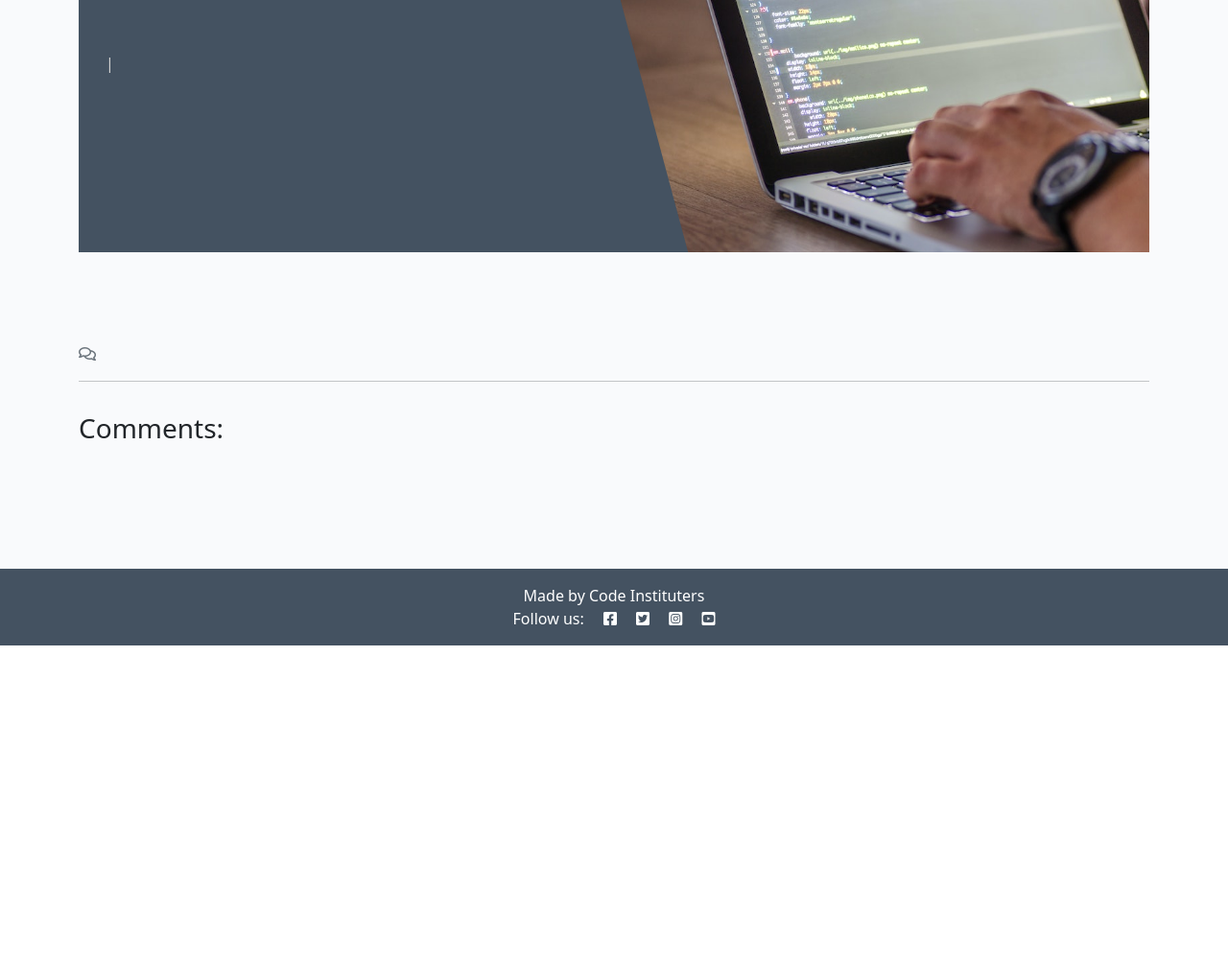
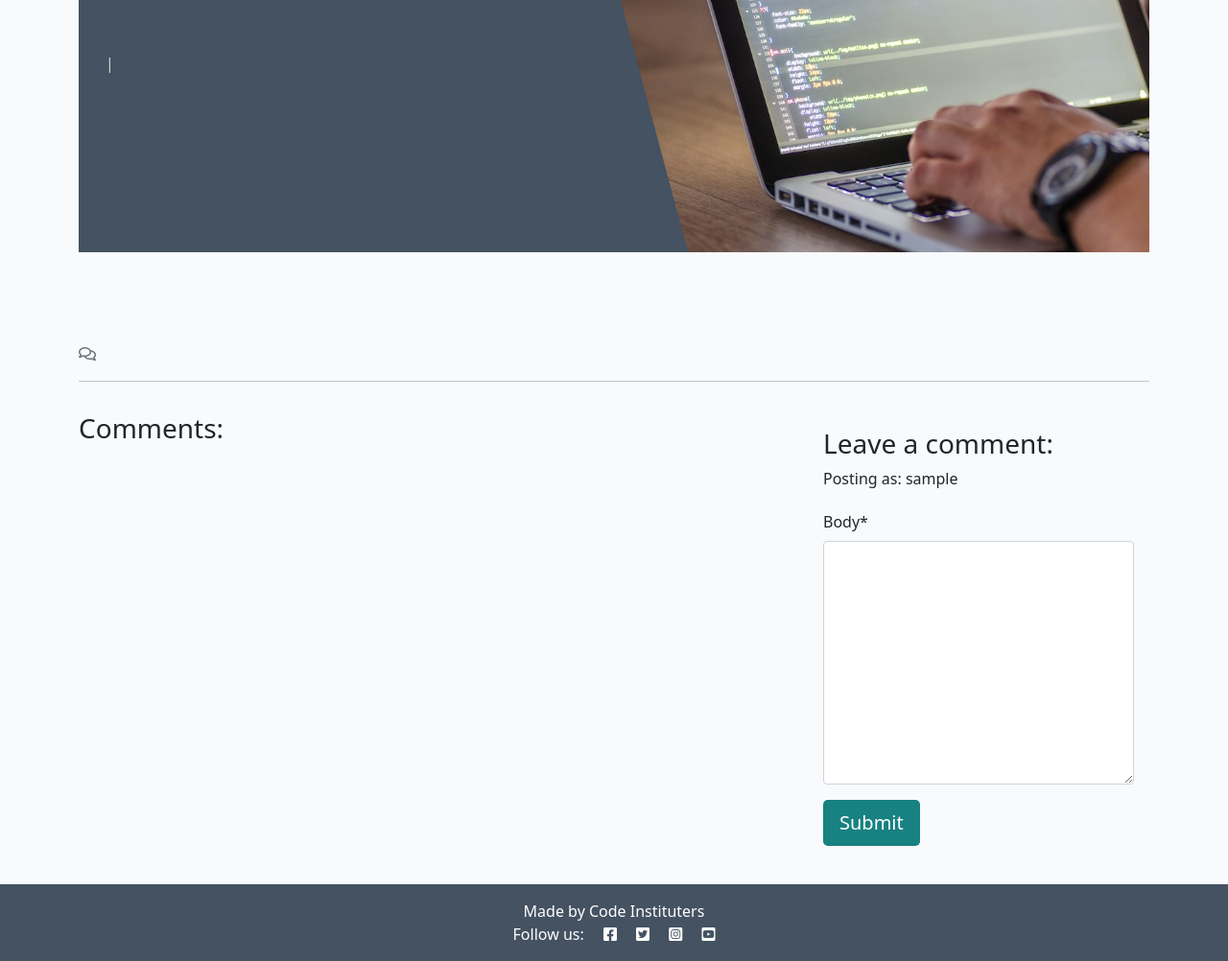
Before and after one commit to paulunder/django-blog, a Django app: template blog/templates/blog/post_detail.html in a window 1280 px wide. Shown: the part 127-1129 px from the top of the page at 96% size. Before the commit the page ends 800 px from the top, so only its background shows below. Run offline with Django 4.2, Linux system fonts and the light colour scheme; the template is opened without the code that fills it: values that come from a table or form of the project are taken from there, others are empty; the visitor is signed in with stand-in values (Sample User, id 1); some libraries are stand-ins or nearby versions.

Commit message:
added comment form

```diff
--- /dev/null
+++ b/blog/forms.py
@@ -0,0 +1,8 @@
+from .models import Comment
+from django import forms
+
+
+class CommentForm(forms.ModelForm):
+    class Meta:
+        model = Comment
+        fields = ('body',)
--- a/blog/templates/blog/post_detail.html
+++ b/blog/templates/blog/post_detail.html
@@ -1,5 +1,6 @@
 {% extends 'base.html' %} {% block content %}
 {% load static %}
+{% load crispy_forms_tags %}
 
 <div class="masthead">
     <div class="container">
@@ -71,6 +72,24 @@
         {% endfor %}
       </div>
     </div>
+    <!-- Creating New Comments -->
+    <div class="col-md-4 card mb-4 mt-3">
+        <div class="card-body">
+          {% if user.is_authenticated %}
+          <h3>Leave a comment:</h3>
+          <p>Posting as: {{ user.username }}</p>
+          <form id="commentForm" method="post"
+            style="margin-top: 1.3em;">
+            {{ comment_form | crispy }}
+            {% csrf_token %}
+            <button id="submitButton" type="submit"
+              class="btn btn-signup btn-lg">Submit</button>
+          </form>
+          {% else %}
+          <p>Log in to leave a comment</p>
+          {% endif %}
+        </div>
+      </div>
   </div>
 </div>
 
--- a/blog/views.py
+++ b/blog/views.py
@@ -1,6 +1,7 @@
 from django.shortcuts import render, get_object_or_404
 from django.views import generic
 from .models import Post
+from .forms import CommentForm
 
 # Create your views here.
 class PostList(generic.ListView):
@@ -27,12 +28,14 @@ def post_detail(request, slug):
     post = get_object_or_404(queryset, slug=slug)
     comments = post.comments.all().order_by("-created_on")
     comment_count = post.comments.filter(approved=True).count()
+    comment_form = CommentForm()
 
     return render(
         request,
         "blog/post_detail.html",
         {"post": post,
         "comments": comments,
-        "comment_count": comment_count
+        "comment_count": comment_count,
+        "comment_form": comment_form,
         },
     )
--- a/codestar/settings.py
+++ b/codestar/settings.py
@@ -46,6 +46,8 @@ INSTALLED_APPS = [
     'allauth',
     'allauth.account',
     'allauth.socialaccount',
+    'crispy_forms',
+    'crispy_bootstrap5',
     'django_summernote',
     'blog',
     'about',
@@ -54,6 +56,9 @@ INSTALLED_APPS = [
 SITE_ID = 1
 LOGIN_REDIRECT_URL = '/'
 LOGOUT_REDIRECT_URL = '/'
+
+CRISPY_ALLOWED_TEMPLATE_PACKS = "bootstrap5"
+CRISPY_TEMPLATE_PACK = "bootstrap5"
 
 MIDDLEWARE = [
     'django.middleware.security.SecurityMiddleware',
--- a/requirements.txt
+++ b/requirements.txt
@@ -12,6 +12,7 @@ click-plugins==1.1.1
 cligj==0.7.2
 colorama==0.4.6
 contourpy==1.2.1
+crispy-bootstrap5==0.7
 cryptography==43.0.0
 cycler==0.12.1
 defusedxml==0.7.1
@@ -19,6 +20,7 @@ dill==0.3.8
 dj-database-url==0.5.0
 Django==4.2.13
 django-allauth==0.57.2
+django-crispy-forms==2.3
 django-heroku==0.3.1
 django-summernote==0.8.20.0
 fiona==1.9.6
```
